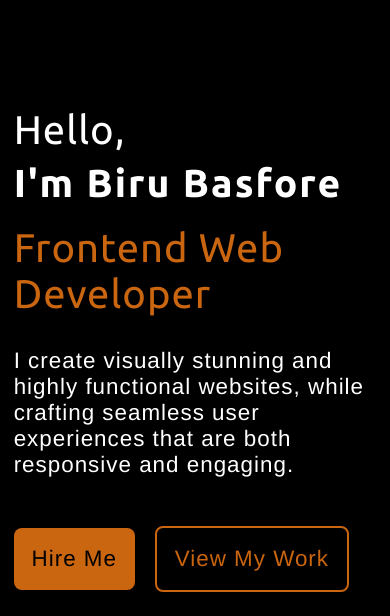
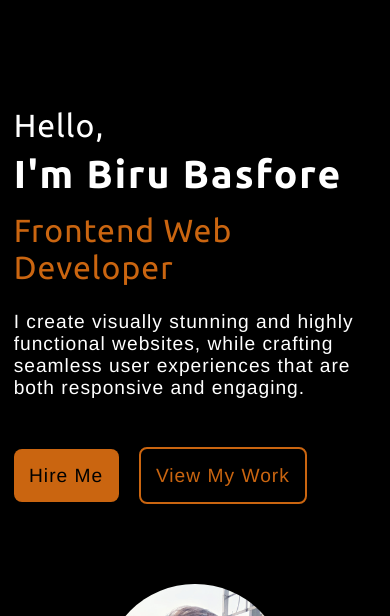
Before and after one commit to BiruMJ/Personal-Portfolio, a plain HTML site: page index.html in a window 390 px wide. Shown: the part 484-1100 px from the top of the page. Drawn offline with Linux system fonts and the light colour scheme.

Commit message:
Update style.css

```diff
--- a/style.css
+++ b/style.css
@@ -213,9 +213,9 @@ h1, h2, #greeting {
         width: 50%;
         margin: 0 auto;
     }
-    #role, #greeting { font-size: 2.5rem; }
+    #role, #greeting { font-size: 2rem; }
     .introduction {
-        font-size: 1.4rem;
+        font-size: 1.2rem;
         max-width: 100%;
     }
 }
@@ -225,7 +225,7 @@ h1, h2, #greeting {
 .btn {
     padding: 0.8em;
     display: inline-block;
-    font-size: 1.4rem;
+    font-size: 1.2rem;
     border-radius: 8px;
     text-decoration: none;
 }
@@ -301,7 +301,7 @@ h1, h2, #greeting {
     width: 100%;
     max-width: 60%;
     margin: 0 auto;
-    font-size: 1.4rem;
+    font-size: 1.2rem;
     text-align: center;
 }
 
@@ -448,6 +448,7 @@ h1, h2, #greeting {
     #contact-div, #contact-bg {
         width: 100%;
     }
+    #contact-div h2 { font-size: 3rem; }
 }
 
 /* FOOTER */
```
